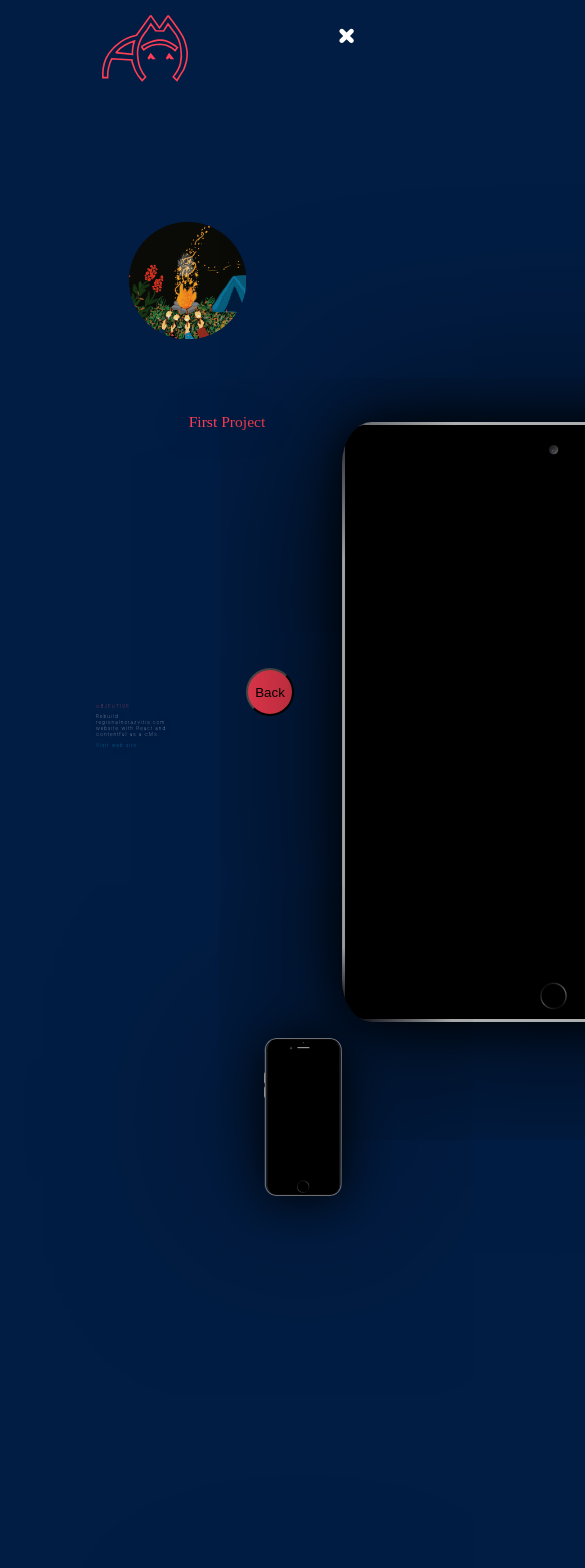
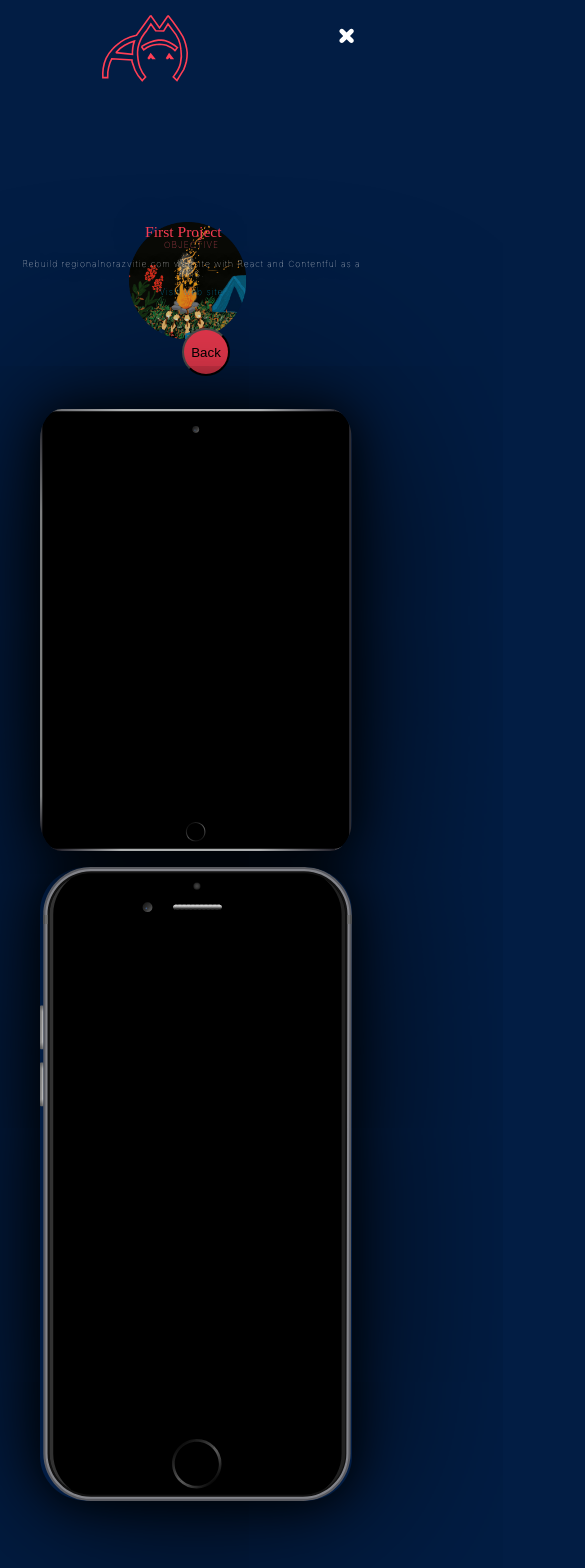
Before and after one commit to annamardesign/AnnaPortfolio, a React (Create React App) app: page /projects/1 in a window 390 px wide. Shown: the top 1568 px of the page, 585 px wide, since content can reach past the window. Built offline with nearby package versions, Linux system fonts and the light colour scheme.

Commit message:
Project CSS Media queries

```diff
--- a/src/navbar.css
+++ b/src/navbar.css
@@ -106,6 +106,7 @@
 
   .navbar .navli:hover::after {
     height: 100%;
+
   }
 
   .navbar .active {
@@ -180,7 +181,7 @@
     .nav-menu {
       display: flex;
       flex-direction: column;
-      width: 100%;
+      width: 100vw;
       height: 100vh;
       position: absolute;
       top: 80px;
--- a/src/project.css
+++ b/src/project.css
@@ -5,7 +5,7 @@
    grid-template-rows: auto;
    grid-gap: 1rem;
    animation-name: fadeIn;
-   animation-delay: 1s;
+   animation-delay: 0.1s;
    animation-duration: 2s;
    animation-timing-function: ease;
    animation-fill-mode: forwards;
@@ -156,3 +156,84 @@
    box-shadow: 0 2px 200px 0 #000, 0 2px 50px 0 #000;
    pointer-events: none;
 }
+
+@media only screen and (max-width: 765px) {
+
+
+.sticky {
+   margin: 0 auto;
+   top: 27.5%;
+   left: 47%;
+}
+
+.objective {
+   display: block;
+   position: absolute;
+   top: 15rem;
+   left: 1rem;
+   width: 90%;
+   margin: 0 auto;
+   text-align: center;
+   font-size: 2.2vw;
+ }
+
+
+ .objective-title {
+   font-size: 2.2vw;
+ }
+
+ .back-btn {
+   display: block;
+   position: absolute;
+   margin: 5rem auto;
+   align-items: center;
+   justify-content: center;
+   top: 20rem;
+   right: 10rem;
+   margin-top: 0.5rem;
+   margin-bottom: 0.5rem;
+ }
+
+ .presentation {
+   display: block;
+   position: relative;
+   z-index: 4;
+   padding: 0;
+   margin-top: 20rem;
+}
+
+ .tablet {
+  display: block;
+  width: 80vw;
+  top: 80%;
+  left: -80%;
+}
+
+ .mobile {
+  display: block;
+  width: 80vw;
+  top: 80%;
+  left: -80%;
+ }
+
+ .presentation-mobile {
+    display: block;
+    padding: 0;
+    position: relative;
+    margin-top: 15rem;
+ }
+
+ .mobile-inner {
+   display: block;
+   width: 80vw;
+   top: 80%;
+   left: -100%;
+ }
+
+ .mobile-more {
+   display: block;
+   width: 80vw;
+   top: 80%;
+   left: -100%;
+ }
+}
```
Lines whose indentation alone changed are shown as unchanged.
